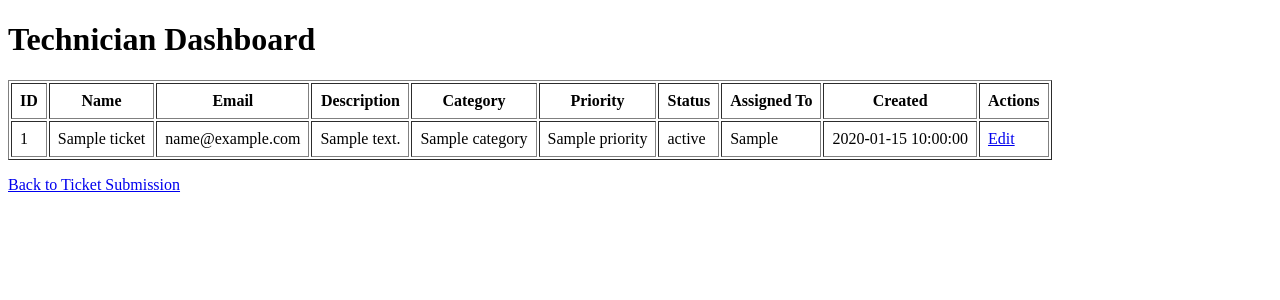
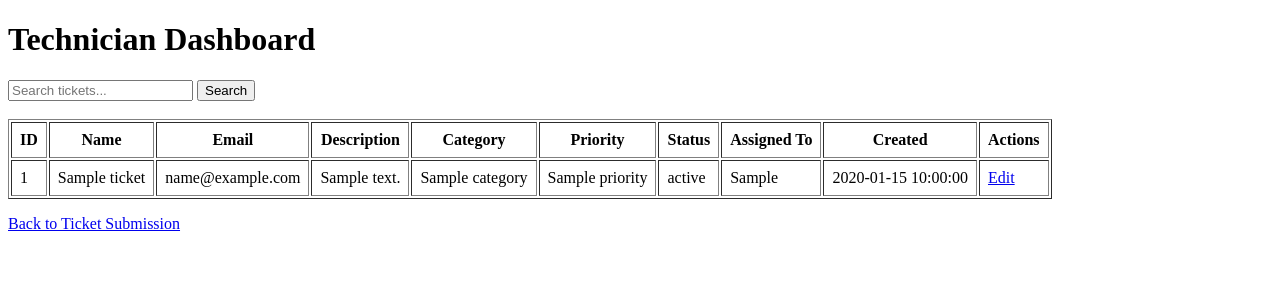
Before and after one commit to jonathanwalker44/smart-it-help-desk, a Flask app: page /dashboard in a window 1280 px wide. Shown: the top 300 px of the page. Run offline with Flask 3, Linux system fonts and the light colour scheme; the visitor is signed in with stand-in values (Sample User, id 1); a database or web service that is not in the repository returns one stand-in record (values such as "Sample title"); some libraries are stand-ins or nearby versions.

Commit message:
Add search form to technician dashboard

```diff
--- a/templates/dashboard.html
+++ b/templates/dashboard.html
@@ -8,6 +8,12 @@
 <body>
 
     <h1>Technician Dashboard</h1>
+    <form method="GET" action="/dashboard">
+            <input type="text" name="search" placeholder="Search tickets..." value="{{ search }}">
+            <button type="submit">Search</button>
+    </form>
+
+    <br>
 
     <table border="1" cellpadding="8">
         <tr>
```
